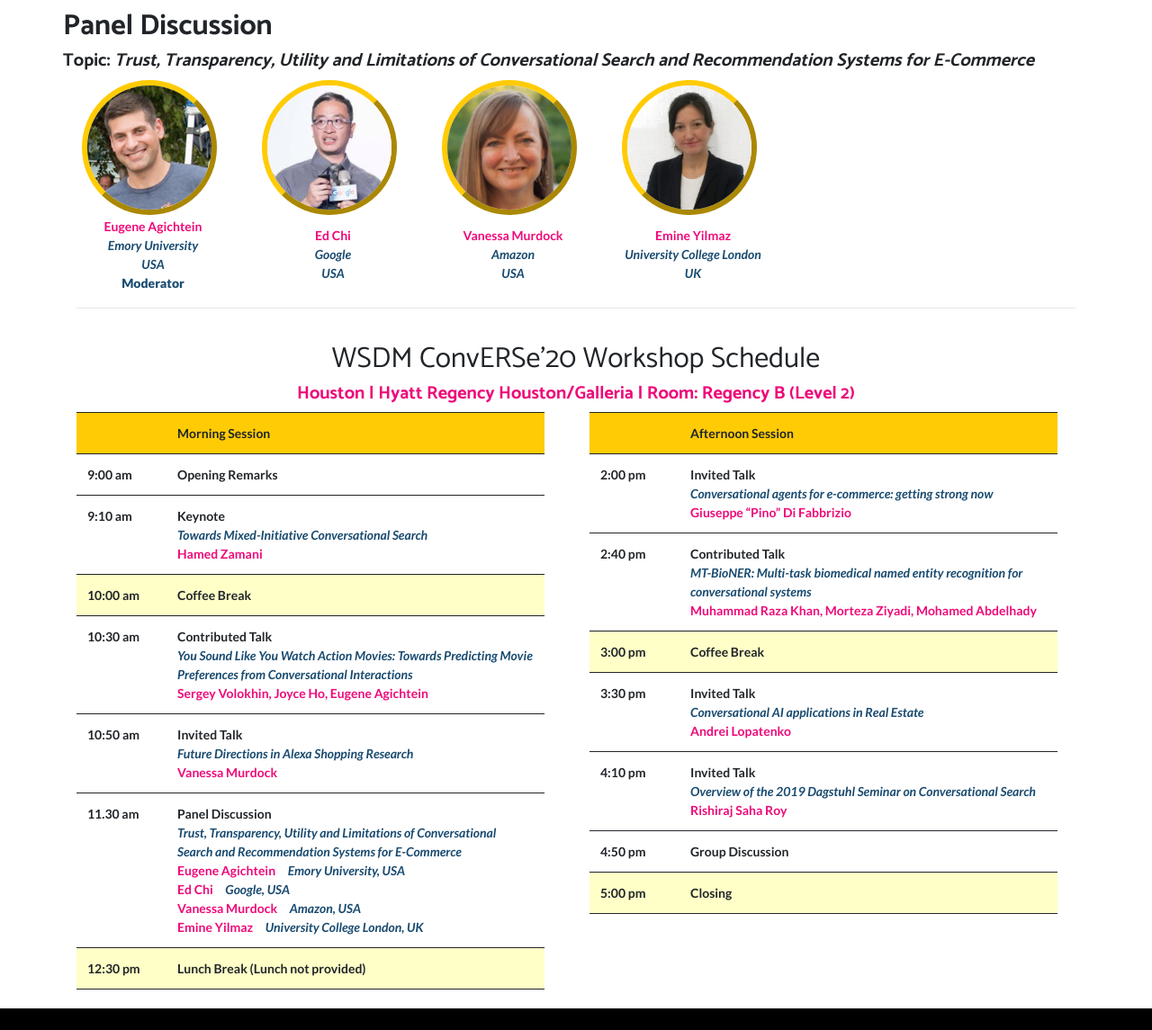
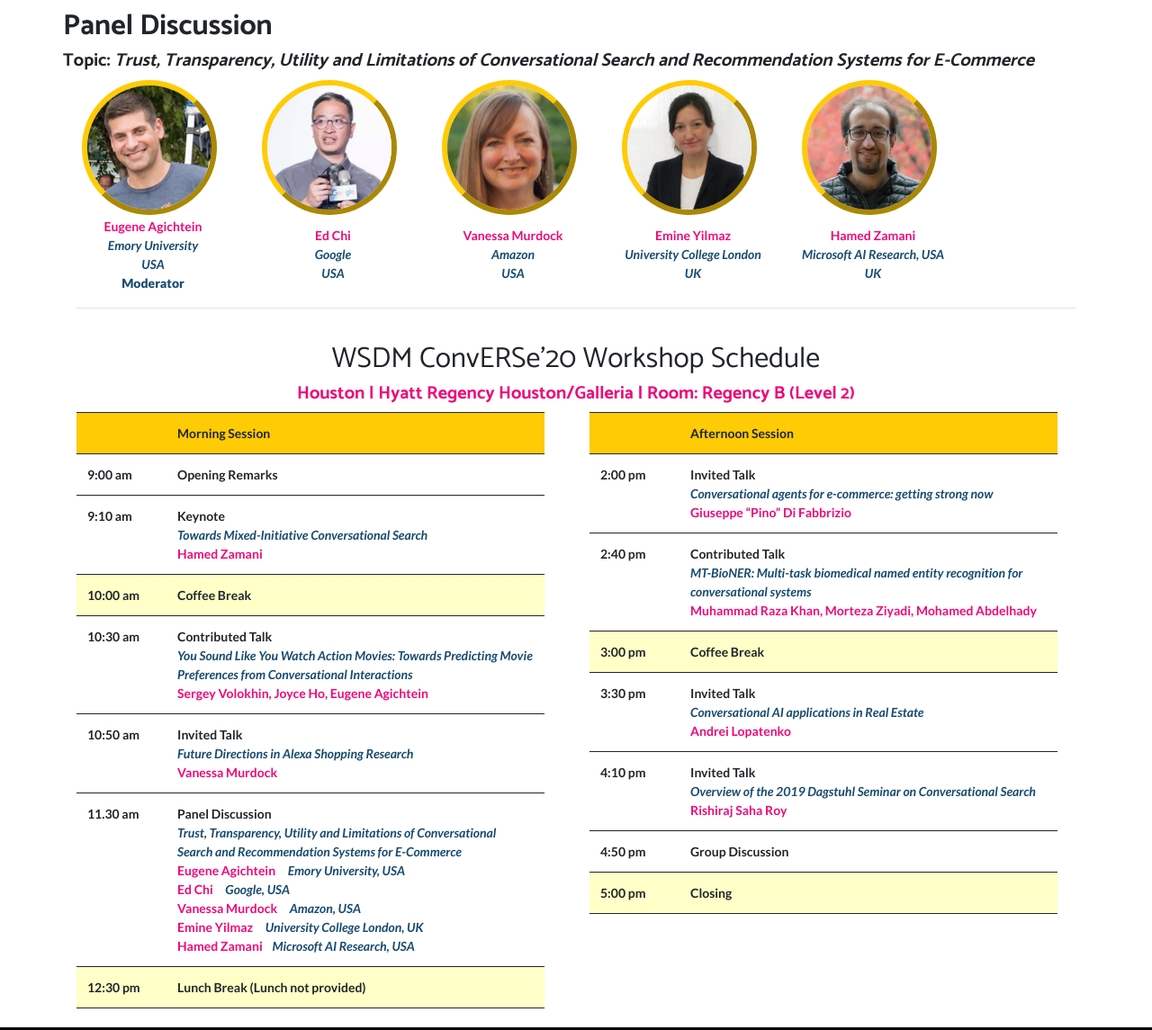
Before and after one commit to wsdm-Converse/converse.github.io, a website: page index.html in a window 1280 px wide. Shown: the part 2774-3919 px from the top of the page at 90% size. Drawn offline with Linux system fonts and the light colour scheme.

Commit message:
Hamed - panel

```diff
--- a/index.html
+++ b/index.html
@@ -242,12 +242,16 @@ He earned the PhD degree in Computer Science (“Logic Based Data Integration”
 
 <td style="width:200px;"><img style="float: left; border-radius: 50%; border: #FFCB05 6px outset;" hspace="20" src="./img/emine_photo.jpg" height="150px" width="150px" border="10px"></td>
 
+<td style="width:200px;"><img style="float: left; border-radius: 50%; border: #FFCB05 6px outset;" hspace="20" src="./img/zamani.jpg" height="150px" width="150px" border="10px"></td>
+
 </tr>
 <tr>
   <td class="caption">Eugene Agichtein <br><font color=#194B7><i>Emory University<br> USA</i><br><b>Moderator</b></font> </td>
 <td class="caption">Ed Chi <br><font color=#194B7><i>Google<br> USA</i><br></font> </td>
 <td class="caption">Vanessa Murdock <br><font color=#194B7><i>Amazon<br> USA</i><br></font> </td>
-<td class="caption">Emine Yilmaz <br><font color=#194B7><i>University College London<br> UK</i><br></font> </td>
+<td class="caption">Emine Yilmaz <br><font color=#194B7><i>University College London<br> UK</i><br>
+<td class="caption">Hamed Zamani <br><font color=#194B7><i>Microsoft AI Research, USA<br> UK</i><br>
+</font> </td>
 
 </tr>
 </table>
@@ -328,6 +332,8 @@ He earned the PhD degree in Computer Science (“Logic Based Data Integration”
                   <font color=#ee0979>Vanessa Murdock</font>  <font color=#194B7><i>&nbsp;&nbsp;&nbsp;&nbsp;Amazon, USA </i></font><br>
 
                    <font color=#ee0979>Emine Yilmaz</font>  <font color=#194B7><i>&nbsp;&nbsp;&nbsp;&nbsp;University College London, UK </i></font><br>
+
+                   <font color=#ee0979>Hamed Zamani</font><font color=#194B7><i>&nbsp;&nbsp;&nbsp;&nbsp;Microsoft AI Research, USA </i></font><br>
 
 
 
```
Also changed, not shown: program.html (+2 -0 lines).
